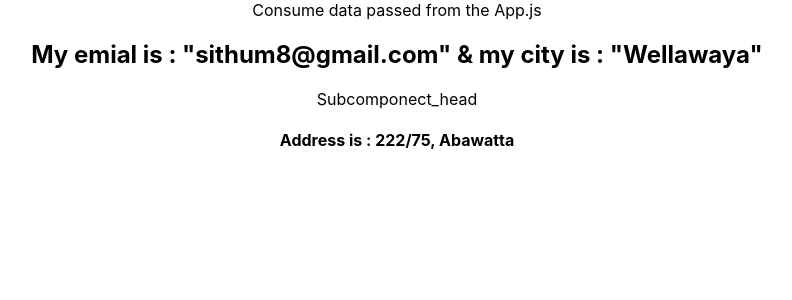
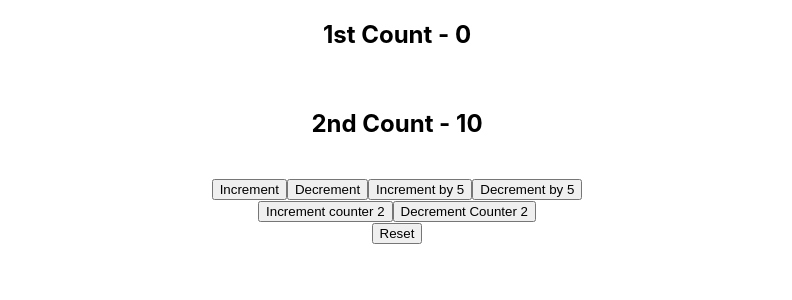
Before and after one commit to SithumGamage98/React_hooks_Pract, a React (Create React App) app: page / in a window 1280 px wide. Shown: the top 300 px of the page, without its empty margins (243-1035 px from the left). Built offline with nearby package versions, Linux system fonts and the light colour scheme.

Commit message:
added useReducer Couter 1 and Counter 2 examples and updated App.js

```diff
--- a/src/App.js
+++ b/src/App.js
@@ -19,13 +19,17 @@
 
 //Context Hook
 //import ComponentA from './component_Contect_hook/ComponentA';
-import Component_Head from './component_Contect_hook/Component_Head';
+//import Component_Head from './component_Contect_hook/Component_Head';
   //Create contrxt for pass the user name
   //export const userContect = React.createContext()
 
   //create contexts for pass email and city to Component_head
-  export const mailContext = React.createContext()
-  export const cityContect = React.createContext()
+ // export const mailContext = React.createContext()
+ //export const cityContect = React.createContext()
+
+  //useReducer Hook
+  import Counter_01 from './component_useReducer/Counter_01';
+  import Counter_02 from './component_useReducer/counter_02';
 
 function App() {
 
@@ -54,13 +58,17 @@
     </userContect.Provider>*/}
 
     {/*Passing emil and city to Component_head */}
-    <mailContext.Provider value={"sithum8@gmail.com"}>
+    {/*<mailContext.Provider value={"sithum8@gmail.com"}>
       <cityContect.Provider value={"Wellawaya"}>
 
           <Component_Head/>
 
       </cityContect.Provider>
-    </mailContext.Provider>
+  </mailContext.Provider>*/}
+
+
+   {/*<Counter_01/>*/}
+   <Counter_02/>
 
     </div>
   );
--- /dev/null
+++ b/src/component_useReducer/Counter_01.js
@@ -0,0 +1,34 @@
+import React,{useReducer} from 'react'
+
+const initialState = 0;
+
+const reducer = (state,action) =>{
+
+    switch(action){
+
+        case 'increment' : return state +1
+
+        case 'decrement' : return state -1
+
+        case 'reset' : return initialState
+
+        default : return state;
+
+    }
+}
+
+export default function Counter_01() {
+
+    //decleare useReducer
+   const [count , dispatch] = useReducer(reducer,initialState)
+
+  return (
+    <div>
+       <h2> Count - {count}</h2><br></br>
+        <button  onClick={() => dispatch('increment')}>Increment</button>
+        <button  onClick={() => dispatch('decrement')}>Decrement</button>
+        <button  onClick={() => dispatch('reset')}>Reset</button>
+
+    </div>
+  )
+}
--- /dev/null
+++ b/src/component_useReducer/counter_02.js
@@ -0,0 +1,47 @@
+import React,{useReducer} from 'react'
+
+//Create initial state a a OBJECT
+const initialState = {
+    firstCounter : 0,
+    secondCounter :10
+};
+
+const reducer = (state,action) =>{
+
+    switch(action.type){
+
+        case 'increment' : return {...state , firstCounter : state.firstCounter + action.value}
+
+        case 'decrement' : return {...state , firstCounter : state.firstCounter - action.value}
+
+        case 'increment2' : return {...state , secondCounter : state.secondCounter + action.value}
+
+        case 'decrement2' : return {...state , secondCounter : state.secondCounter - action.value}
+
+        case 'reset' : return initialState
+
+        default : return state;
+
+    }
+}
+
+export default function Counter_02() {
+
+    //decleare useReducer
+   const [count , dispatch] = useReducer(reducer,initialState)
+
+  return (
+    <div>
+       <h2>1st Count - {count.firstCounter}</h2><br></br>
+       <h2>2nd Count - {count.secondCounter}</h2><br></br>
+        <button  onClick={() => dispatch({type :'increment' , value : 1})}>Increment</button>
+        <button  onClick={() => dispatch({type :'decrement' , value : 1})}>Decrement</button>
+        <button  onClick={() => dispatch({type :'increment' , value : 5})}>Increment by 5</button>
+        <button  onClick={() => dispatch({type :'decrement' , value: 5})}>Decrement by 5</button><br></br>
+        <button  onClick={() => dispatch({type :'increment2' , value: 1})}>Increment counter 2</button>
+        <button  onClick={() => dispatch({type :'decrement2' , value: 1})}>Decrement Counter 2</button><br></br>
+        <button  onClick={() => dispatch({type :'reset'})}>Reset</button>
+
+    </div>
+  )
+}
```
